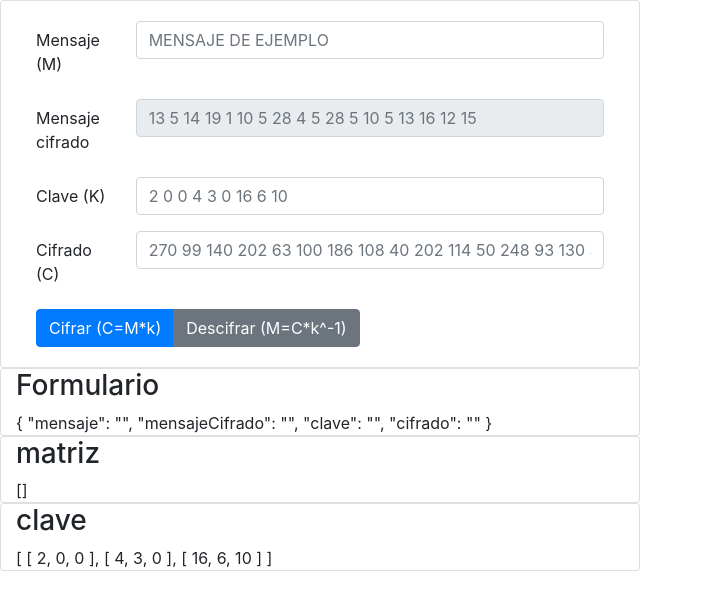
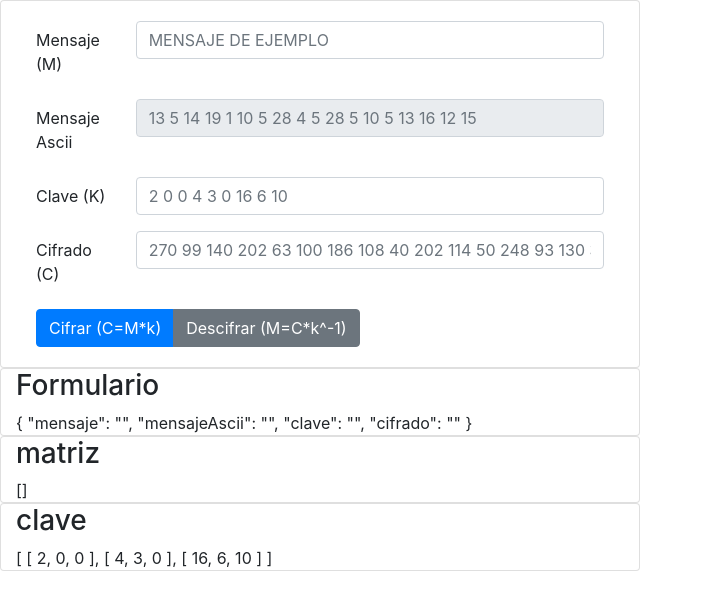
Before and after one commit to gutierreznestor/ngmatrices, an Angular app: page / in a window 1280 px wide. Shown: the top 610 px of the page, without its empty margins (0-703 px from the left). Built offline with nearby package versions, Linux system fonts and the light colour scheme.

Commit message:
Mensaje cifrado a ascii

```diff
--- a/src/app/matrices/matriz/matriz.component.html
+++ b/src/app/matrices/matriz/matriz.component.html
@@ -8,9 +8,9 @@
                 </div>
             </div>
             <div class="form-group row">
-                <label for="mensajeCifrado" class="col-sm-2 col-form-label">Mensaje cifrado</label>
+                <label for="mensajeCifrado" class="col-sm-2 col-form-label">Mensaje Ascii</label>
                 <div class="col-sm-10">
-                    <input type="text" readonly class="form-control" formControlName="mensajeCifrado"
+                    <input type="text" readonly class="form-control" formControlName="mensajeAscii"
                         placeholder="13 5 14 19 1 10 5 28 4 5 28 5 10 5 13 16 12 15">
                 </div>
             </div>
--- a/src/app/matrices/matriz/matriz.component.ts
+++ b/src/app/matrices/matriz/matriz.component.ts
@@ -10,7 +10,7 @@ export class MatrizComponent implements OnInit {
 
   Formulario = this.fb.group({
     mensaje: [''],
-    mensajeCifrado: [''],
+    mensajeAscii: [''],
     clave: [''],
     cifrado: [''],
   });
@@ -23,6 +23,9 @@ export class MatrizComponent implements OnInit {
   ngOnInit() {
     this.Formulario.get('mensaje').valueChanges.subscribe( mensaje => {
       this.matriz = this.generarMatriz(mensaje);
+      this.Formulario.patchValue({
+        mensajeAscii: this.matriz,
+      });
     });
   }
 
```
